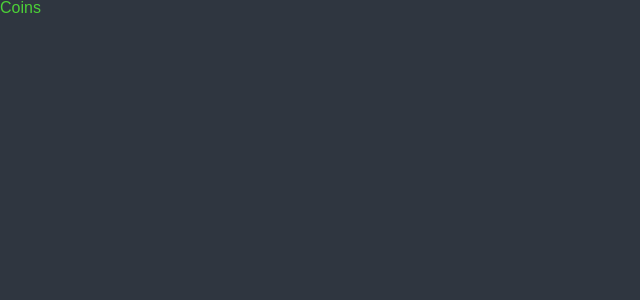
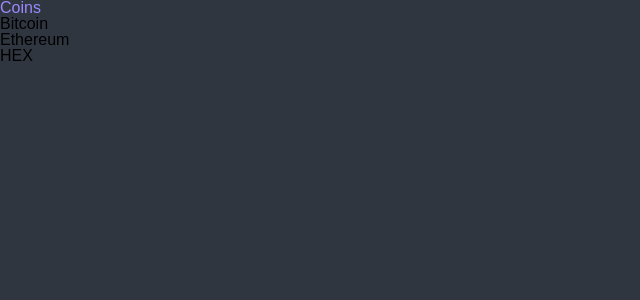
Before and after one commit to ChaeSangJung/crypto_tracker, a React (Create React App) app: page / in a window 1280 px wide. Shown: the top 300 px of the page, without its empty margins (0-640 px from the left). Built offline with nearby package versions, Linux system fonts and the light colour scheme.

Commit message:
4.1 Styles

```diff
--- a/src/App.tsx
+++ b/src/App.tsx
@@ -60,6 +60,7 @@
   }
   a {
     text-decoration:none;
+    color:inherit;
   }
 `;
 
--- a/src/routes/Coins.tsx
+++ b/src/routes/Coins.tsx
@@ -1,13 +1,53 @@
+import { Link } from "react-router-dom";
 import styled from "styled-components";
 
 const Tilte = styled.h1`
   color: ${(props) => props.theme.accentColor};
 `;
 
+const coins = [
+  {
+    id: "btc-bitcoin",
+    name: "Bitcoin",
+    symbol: "BTC",
+    rank: 1,
+    is_new: false,
+    is_active: true,
+    type: "coin",
+  },
+  {
+    id: "eth-ethereum",
+    name: "Ethereum",
+    symbol: "ETH",
+    rank: 2,
+    is_new: false,
+    is_active: true,
+    type: "coin",
+  },
+  {
+    id: "hex-hex",
+    name: "HEX",
+    symbol: "HEX",
+    rank: 3,
+    is_new: false,
+    is_active: true,
+    type: "token",
+  },
+];
+
 const Coins = () => {
   return (
     <>
-      <Tilte>Coins</Tilte>
+      <div>
+        <header>
+          <Tilte>Coins</Tilte>
+        </header>
+        <ul>
+          {coins.map((coin) => (
+            <li><Link to={`/${coin.id}`}>{coin.name}</Link></li>
+          ))}
+        </ul>
+      </div>
     </>
   );
 }
--- a/src/theme.ts
+++ b/src/theme.ts
@@ -3,5 +3,5 @@
 export const theme: DefaultTheme = {
   bgColor: "#2f3640",
   textColor: "f5f6fa",
-  accentColor: "#4cd137",
+  accentColor: "#9c88ff",
 };
```
